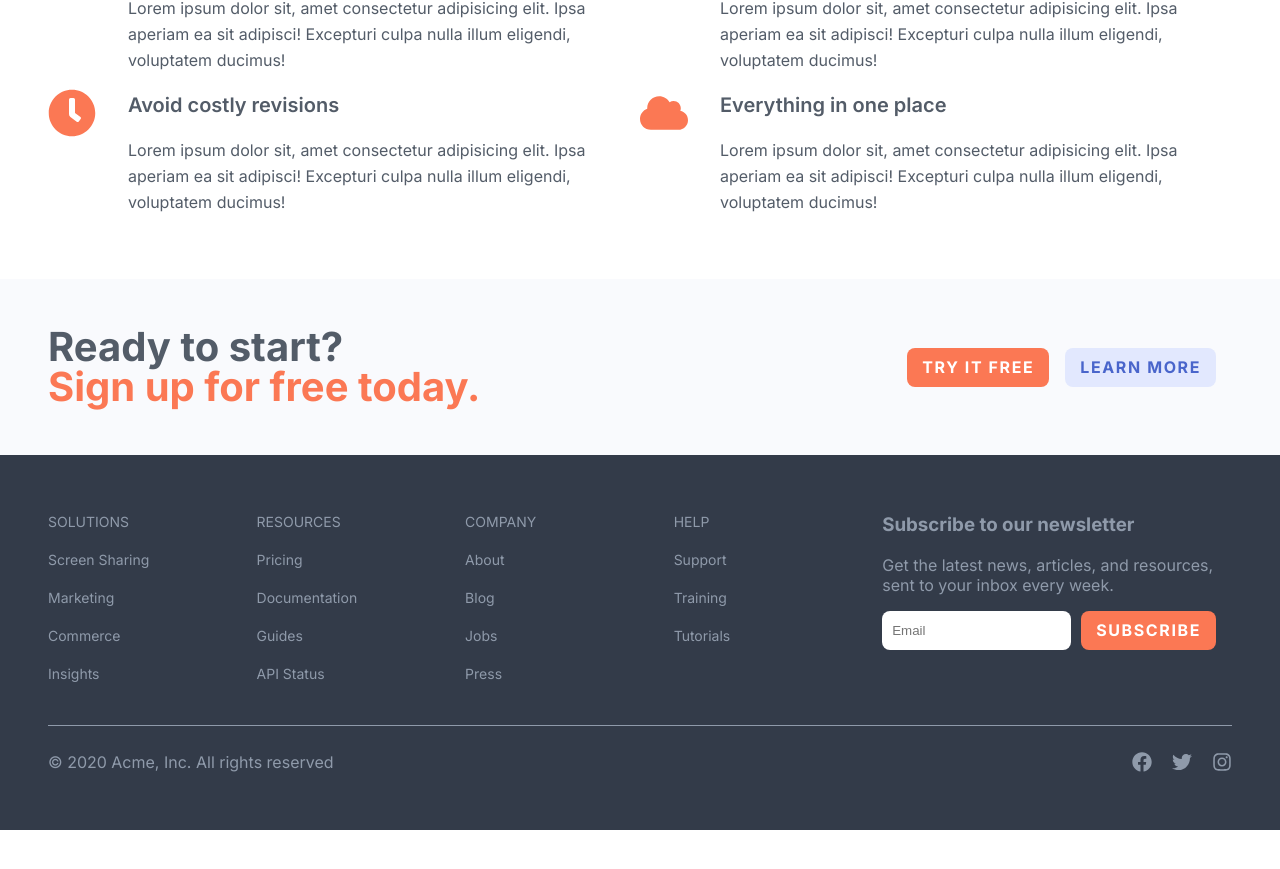
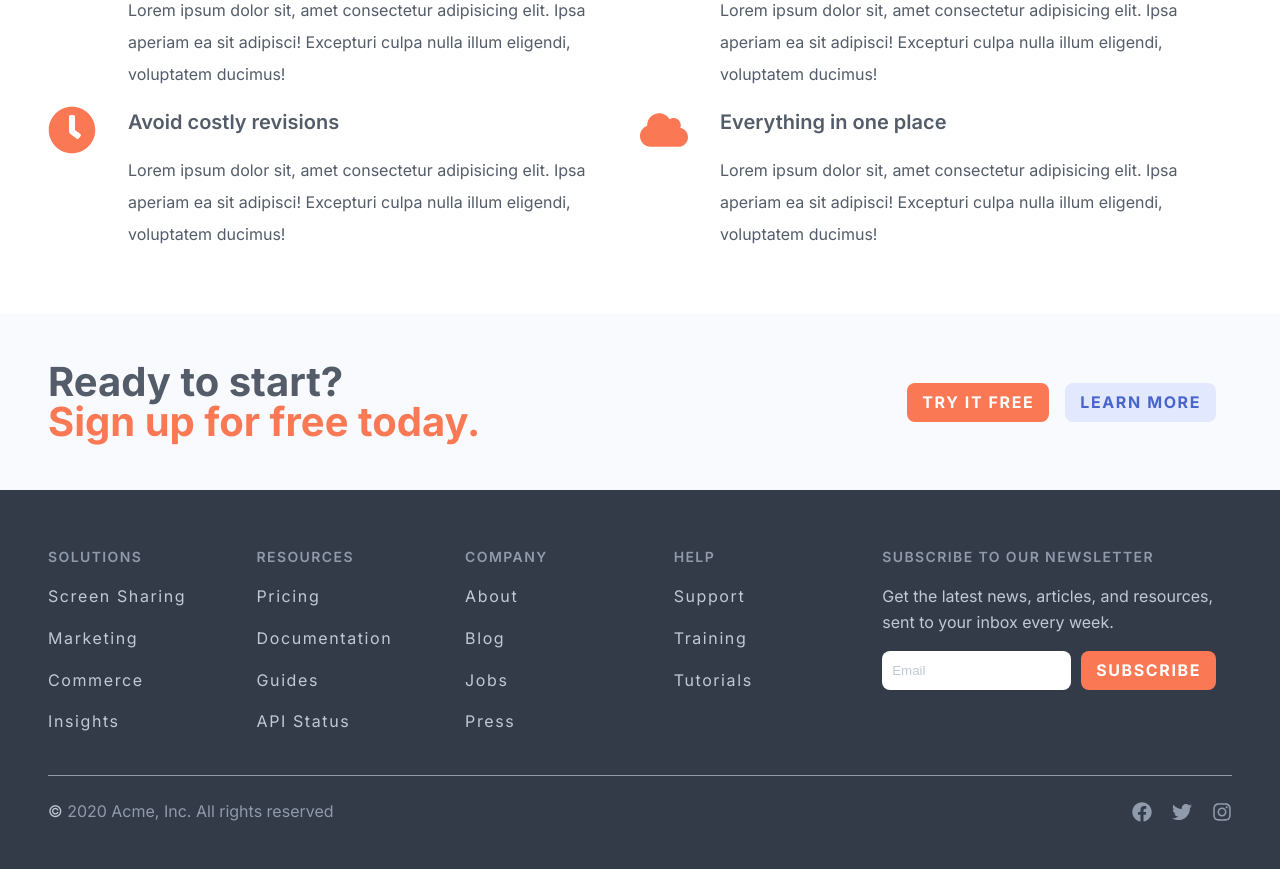
Before and after one commit to RabbitEarsDesign/ionic_takehome_james_mcconnell, a Next.js app: page / in a window 1280 px wide. Shown: the part 939-1808 px from the top of the page. Before the commit the page ends 1769 px from the top, so only its background shows below. Built offline with nearby package versions, Linux system fonts and the light colour scheme.

Commit message:
Cross refrencing figma mock specifics with css style on website to ensure accuracy - modify fonts, colors, line-spacing

```diff
--- a/components/features/Features.module.css
+++ b/components/features/Features.module.css
@@ -28,10 +28,11 @@
   margin: 0 auto;
 }
 
-.featurHeader p:first-child {
+.featureHeader p:first-child {
   font-size: 16px;
   line-height: 19px;
   letter-spacing: 0.1em;
+  text-transform: uppercase;
 }
 
 @media (max-width: 769px) {
--- a/components/features/feature-item/FeatureItem.js
+++ b/components/features/feature-item/FeatureItem.js
@@ -12,7 +12,7 @@ function FeatureItem(props) {
       <FontAwesomeIcon icon={props.icon} className={classes.icon} />
       <div className={classes.featureItemDetails}>
         <h3>{props.title}</h3>
-        <p> {props.children}</p>
+        <p>{props.children}</p>
       </div>
     </div>
   );
--- a/components/features/feature-item/FeatureItem.module.css
+++ b/components/features/feature-item/FeatureItem.module.css
@@ -30,7 +30,7 @@
   font-weight: 400;
   font-style: normal;
   font-size: 16px;
-  line-height: 26px;
+  line-height: 32px;
 }
 
 @media (max-width: 769px) {
--- a/components/layout/footer/Footer.module.css
+++ b/components/layout/footer/Footer.module.css
@@ -19,17 +19,31 @@
 }
 
 .footerTop ul li {
-  font-style: bold;
-  font-size: 14px;
-  line-height: 22px;
   text-align: Left;
   vertical-align: Center;
-  letter-spacing: 10%;
+  letter-spacing: 0.1em;
   padding: 8px 0;
+
+  font-family: Inter;
+  font-style: normal;
+  font-weight: normal;
+  font-size: 16px;
+  line-height: 160%;
+  color: #c1c8d6;
 }
 
 .footerTop ul li:first-child {
+  font-family: Inter;
+  font-style: normal;
+  font-weight: 600;
+  font-size: 14px;
+  line-height: 160%;
+  /* or 22px */
+  display: flex;
+  align-items: center;
+  letter-spacing: 0.1em;
   text-transform: uppercase;
+  color: #8f9aaa;
 }
 
 .footerTop ul:last-child {
@@ -37,23 +51,36 @@
   background: blue;
 }
 
-/* .footerTop form {
-  display: flex;
-}
-
-.footerTop form input {
-  border-radius: 8px;
-  border: none;
-  margin-right: 10px;
-  padding-left: 10px;
-} */
-
 .footerTop .footerDetails {
   flex: 0.75;
 }
 
 .footerTop .footerDetails h3 {
-  margin-top: 10px;
+  margin-top: 7.5px;
+  font-family: Inter;
+  font-style: normal;
+  font-weight: 600;
+  font-size: 14px;
+  line-height: 160%;
+  /* or 22px */
+  display: flex;
+  align-items: center;
+  letter-spacing: 0.1em;
+  text-transform: uppercase;
+  color: #8f9aaa;
+}
+
+.footerTop .footerDetails p {
+  font-family: Inter;
+  font-style: normal;
+  font-weight: normal;
+  font-size: 16px;
+  line-height: 160%;
+  /* or 26px */
+  display: flex;
+  align-items: center;
+
+  color: #c1c8d6;
 }
 
 .footerBottom {
@@ -64,6 +91,17 @@
   border-top: 0.5px solid #8f9aaa;
   padding-top: 1rem;
   margin-top: 2rem;
+}
+
+.footerBottom span {
+  font-family: Inter;
+  font-style: normal;
+  font-weight: normal;
+  font-size: 16px;
+  line-height: 160%;
+  /* or 26px */
+
+  color: #c1c8d6;
 }
 
 .footerSocials {
--- a/components/layout/footer/footer-form/FooterForm.module.css
+++ b/components/layout/footer/footer-form/FooterForm.module.css
@@ -9,6 +9,10 @@
   padding-left: 10px;
 }
 
+.footerForm input::placeholder {
+  color: #c1c8d6;
+}
+
 @media (max-width: 350px) {
   .footerForm {
     flex-direction: column;
--- a/components/layout/header/copy/Copy.module.css
+++ b/components/layout/header/copy/Copy.module.css
@@ -13,6 +13,7 @@
 
 .copy h1 {
   font-size: 64px;
+  font-weight: bold;
   line-height: 100%;
   letter-spacing: -0.03em;
   color: #2b2f35;
--- a/components/layout/header/nav/nav-item/NavItem.module.css
+++ b/components/layout/header/nav/nav-item/NavItem.module.css
@@ -1,8 +1,7 @@
 .navItem {
   padding: 10px 15px;
 
-  /* FIGMA STYLES */
-  /* font-family: Inter; */
+  font-family: Inter;
   font-style: normal;
   font-weight: 500;
   font-size: 15px;
@@ -14,6 +13,17 @@
   color: #7b8798;
 }
 
+.navItem a {
+  font-family: Inter;
+  font-style: normal;
+  font-weight: 500;
+  font-size: 15px;
+  line-height: 18px;
+  display: flex;
+  align-items: center;
+  text-align: center;
+}
+
 .navItem:nth-child(6) {
   margin-left: auto;
 }
--- a/components/ui/button/Button.js
+++ b/components/ui/button/Button.js
@@ -3,11 +3,19 @@ import React from "react";
 import classes from "./Button.module.css";
 
 function Button(props) {
+  function clickHandler() {
+    console.log("Clicked but we could do more!");
+  }
+
   const styles = props.primary
     ? `${classes.btn}`
     : `${classes.btn} ${classes.secondary}`;
 
-  return <button className={styles}>{props.children}</button>;
+  return (
+    <button className={styles} onClick={clickHandler}>
+      {props.children}
+    </button>
+  );
 }
 
 export default Button;
```
